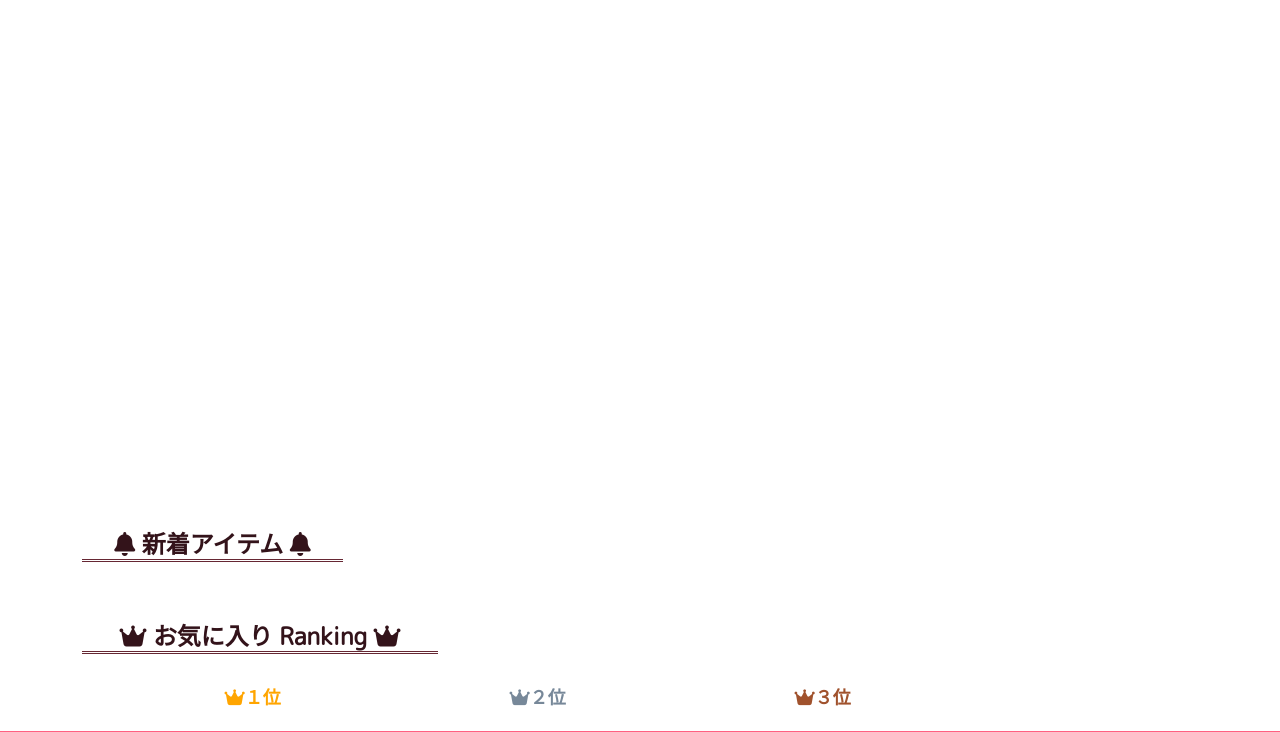
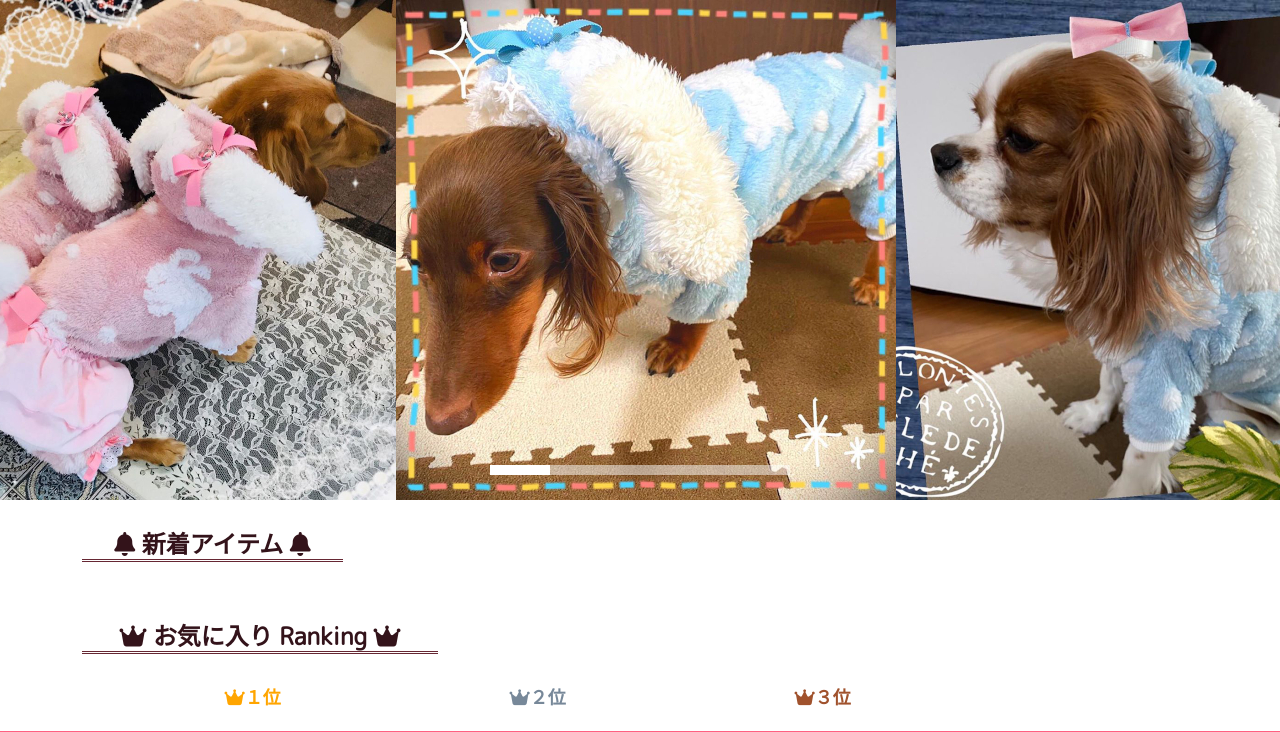
Before and after one commit to eriko7125/hello_sweetie, a Rails app: page / in a window 1280 px wide; the page is wider, and only the part inside the window is pictured. Shown: the part 200-932 px from the top of that part. Run offline with Rails 7, Linux system fonts and the light colour scheme; data that the repository does not hold is empty; style sheets or scripts are compiled from the project's sources; parts of the project's set-up code (start-up, migrations or seed data) failed here and were passed over; some libraries are stand-ins or nearby versions.

Commit message:
Fix: skippr

```diff
--- a/app/views/homes/top.html.erb
+++ b/app/views/homes/top.html.erb
@@ -1,11 +1,11 @@
 <div class="container-full">
   <div class="sk-image">
     <div id="theTarget">
-        <div style="background-image: image-url(sk/sk_img_1.jpg)"></div>
-        <div style="background-image: image-url(sk/sk_img_2.jpg)"></div>
-        <div style="background-image: image-url(sk/sk_img_3.jpg)"></div>
-        <div style="background-image: image-url(sk/sk_img_4.jpg)"></div>
-        <div style="background-image: image-url(sk/sk_img_5.jpg)"></div>
+        <div style="background-image: url(<%= asset_url('sk/sk_img_1.jpg') %>)"></div>
+        <div style="background-image: url(<%= asset_url('sk/sk_img_2.jpg') %>)"></div>
+        <div style="background-image: url(<%= asset_url('sk/sk_img_3.jpg') %>)"></div>
+        <div style="background-image: url(<%= asset_url('sk/sk_img_4.jpg') %>)"></div>
+        <div style="background-image: url(<%= asset_url('sk/sk_img_5.jpg') %>)"></div>
     </div>
   </div>
 </div>
```
Also changed, not shown: app/assets/javascripts/application.js (indentation only).
